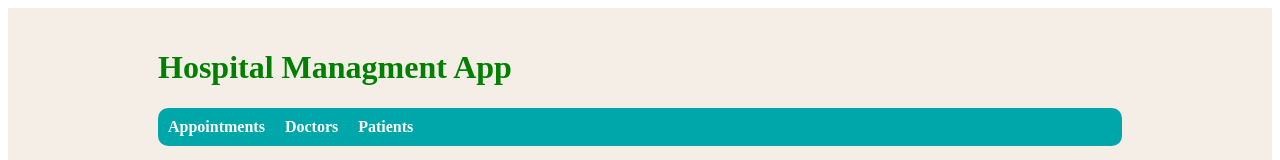
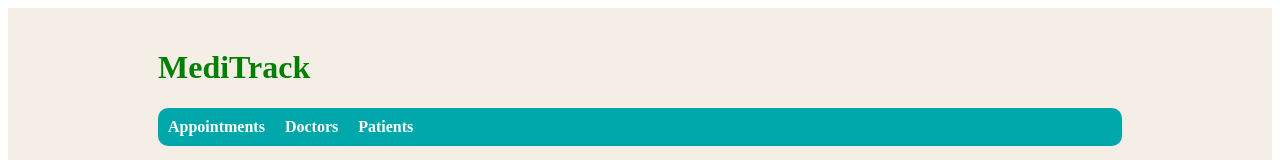
Before and after one commit to titanslayer2746/hospital-management, a React (Vite) app in the folder frontend/: page / in a window 1280 px wide. Shown: the top 160 px of the page. Built offline with nearby package versions, Linux system fonts and the light colour scheme; no server answers.

Commit message:
minor bug fix

```diff
--- a/frontend/src/App.jsx
+++ b/frontend/src/App.jsx
@@ -18,7 +18,7 @@ const App = () => {
         <Router>
             <div className="container">
                 <h1 style={{ color: "green" }}>
-                    Hospital Managment App
+                    MediTrack
                 </h1>
                 <nav>
                     <ul>
```
